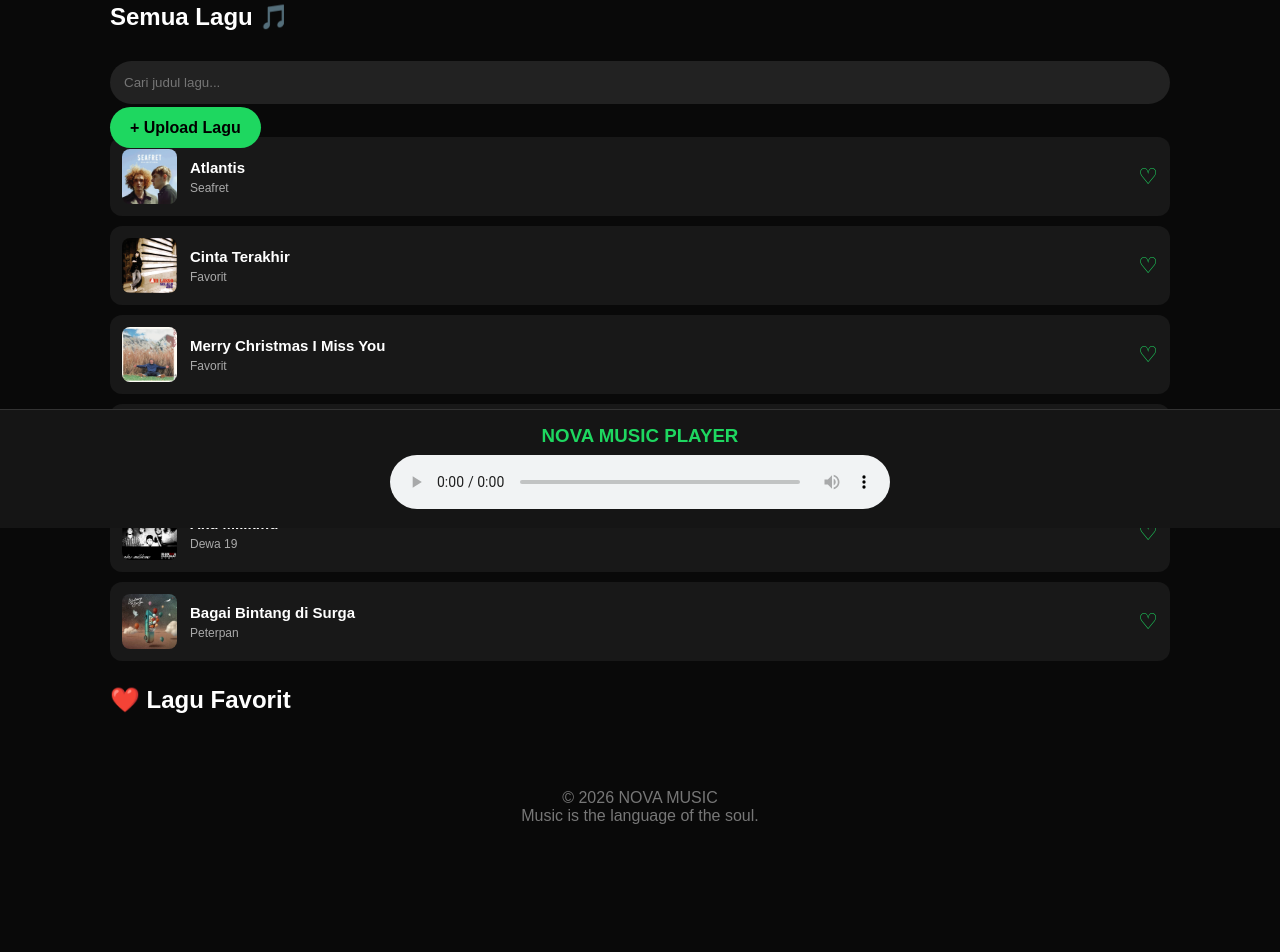
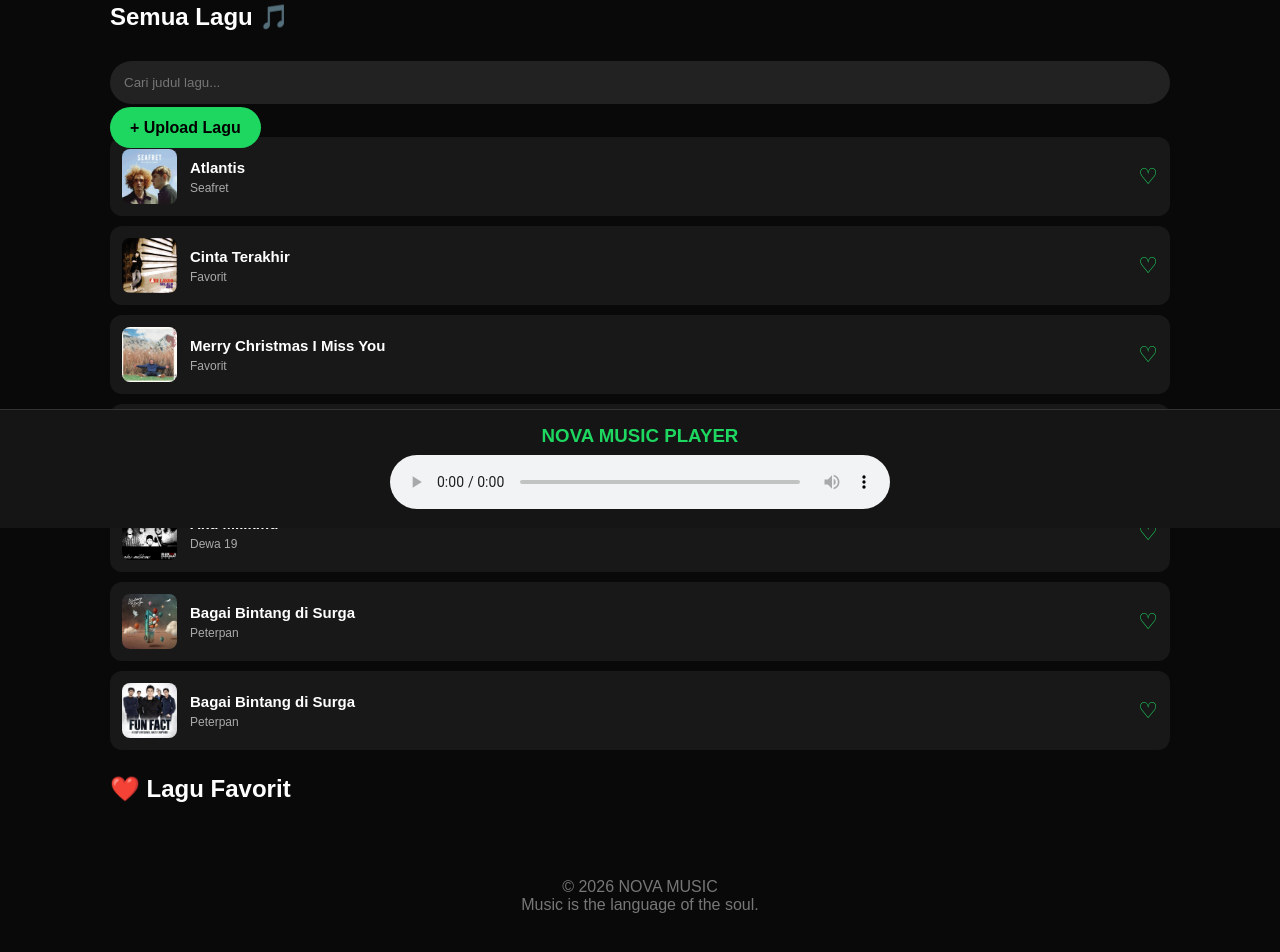
Before and after one commit to NOVA-tri/Music-Fav, a plain HTML site: page index.html in a window 1280 px wide. Shown: the part 272-1224 px from the top of the page. Drawn offline with Linux system fonts and the light colour scheme.

Commit message:
Add new song entry for 'Bagai Bintang di Surga'

```diff
--- a/index.html
+++ b/index.html
@@ -256,6 +256,12 @@ let songs = [
     file: "NOAH - Bintang di Surga (Official Music Video).mp3",
     cover: "images (2).jpeg"
   },
+  {
+  title: "Bagai Bintang di Surga",
+artist: "Peterpan",
+file: "NOAH - Hidup Untukmu, Mati Tanpamu (Official Audio).mp3",
+cover: "images (5).jpeg"
+  },
 ];
 
 let favorites = [];
```
